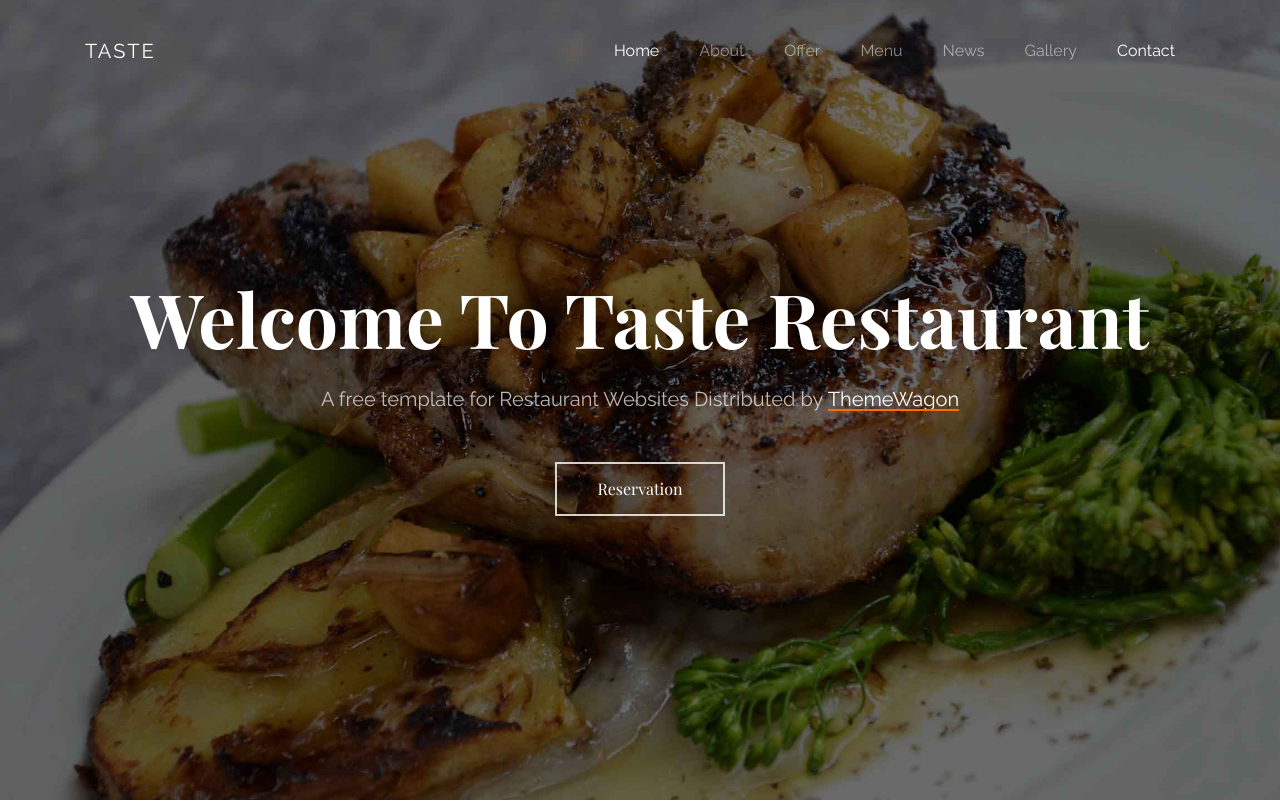
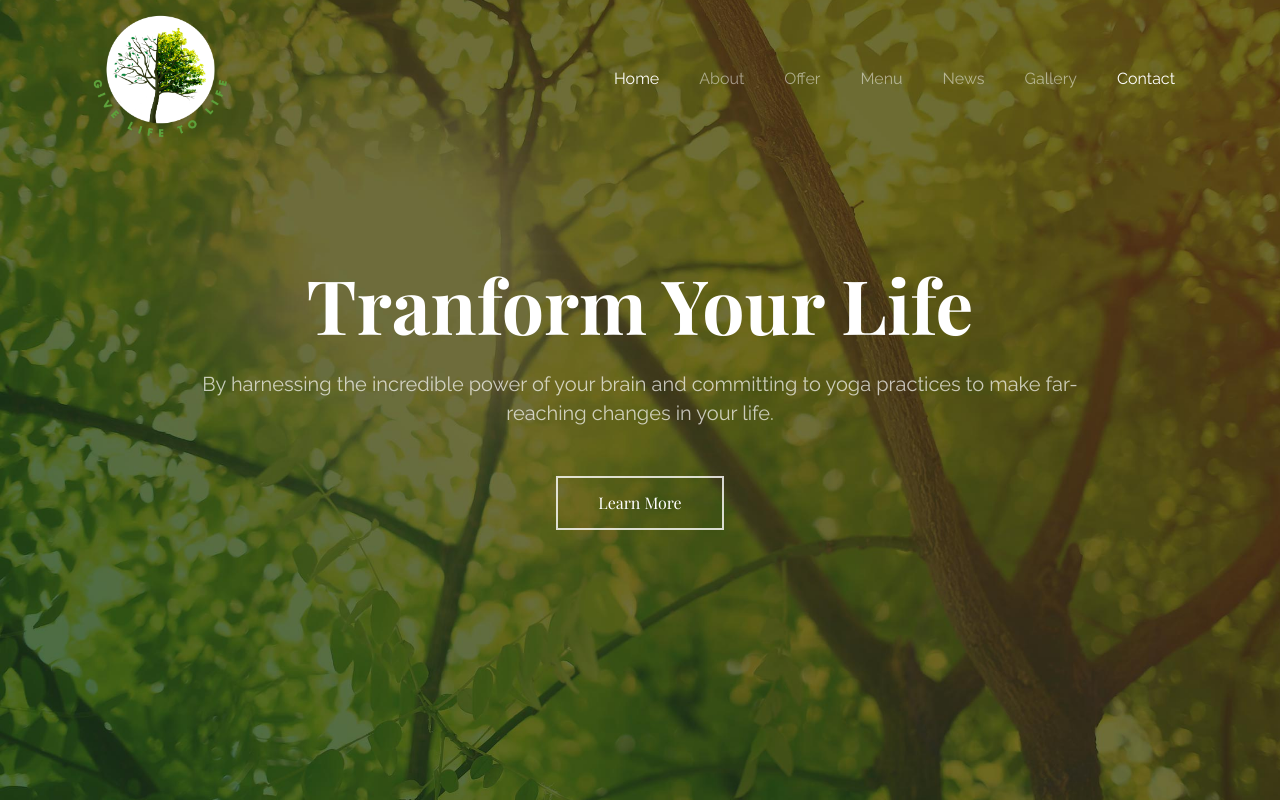
Before and after one commit to akshaykhullar/givelifetolife, a plain HTML site: page index.html in a window 1280 px wide. Shown: the top 802 px of the page. Drawn offline with nearby package versions, Linux system fonts and the light colour scheme; some packages are replaced by stand-ins of ours; no server answers; files whose address does not match are found by name; a web font is replaced by a local one.

Commit message:
Added logo and background

```diff
--- a/css/style.css
+++ b/css/style.css
@@ -125,6 +125,7 @@ h1, h2, h3, h4, h5,
       color: #000; }
 
 .navbar-brand {
+  display: block;
   text-transform: uppercase;
   letter-spacing: .1em; }
 
--- a/index.html
+++ b/index.html
@@ -4,7 +4,7 @@
     <!--
     More Templates Visit ==> Free-Template.co
     -->
-    <title>Taste - Free Bootstrap 4 Template by Free-Template.co</title>
+    <title>Give Life to Life</title>
     <meta charset="utf-8">
     <meta name="viewport" content="width=device-width, initial-scale=1, shrink-to-fit=no">
     <meta name="description" content="Free Template by Free-Template.co" />
@@ -32,7 +32,7 @@
 
     <nav class="navbar navbar-expand-lg navbar-dark ftco_navbar bg-dark ftco-navbar-light" id="ftco-navbar">
       <div class="container">
-        <a class="navbar-brand" href="index.html">Taste</a>
+        <span class="navbar-brand"><img src="images/logo-updated-jan-2018.png" width="150px" height="auto"></span>
         <button class="navbar-toggler" type="button" data-toggle="collapse" data-target="#ftco-nav" aria-controls="ftco-nav" aria-expanded="false" aria-label="Toggle navigation">
           <span class="oi oi-menu"></span> Menu
         </button>
@@ -52,13 +52,14 @@
     </nav>
     <!-- END nav -->
 
-    <section class="ftco-cover" style="background-image: url(images/bg_3.jpg);" id="section-home">
+    <section class="ftco-cover" style="background-image: url(images/bg_green.jpg);" id="section-home">
       <div class="container">
         <div class="row align-items-center justify-content-center text-center ftco-vh-100">
-          <div class="col-md-12">
-            <h1 class="ftco-heading ftco-animate mb-3">Welcome To Taste Restaurant</h1>
-            <h2 class="h5 ftco-subheading mb-5 ftco-animate">A free template for Restaurant Websites Distributed by <a href="https://themewagon.com/" target="_blank">ThemeWagon</a></h2>
-            <p><a href="https://free-template.co/" target="_blank" class="btn btn-outline-white btn-lg ftco-animate" data-toggle="modal" data-target="#reservationModal">Reservation</a></p>
+          <div class="col-md-10">
+            <h1 class="ftco-heading ftco-animate mb-3">Tranform Your Life</h1>
+            <h2 class="h5 ftco-subheading mb-5 ftco-animate">By harnessing the incredible power of your brain and committing to yoga practices to make far-reaching changes in your life.
+            </h2>
+            <p><a href="#section-about" target="_blank" class="btn btn-outline-white btn-lg ftco-animate" data-toggle="modal" data-target="#reservationModal">Learn More</a></p>
           </div>
         </div>
       </div>
@@ -661,12 +662,12 @@
         <div class="modal-content">
           <div class="modal-body">
             <div class="row">
-              <div class="col-lg-4 bg-image" style="background-image: url(images/bg_3.jpg);"></div>
+              <div class="col-lg-4 bg-image" style="background-image: url(images/bg_green.jpg);"></div>
               <div class="col-lg-8 p-5">
                 <button type="button" class="close" data-dismiss="modal" aria-label="Close">
                   <small>CLOSE </small><span aria-hidden="true">&times;</span>
                 </button>
-                <h1 class="mb-4">Reserve A Table</h1>
+                <h1 class="mb-4">Select A Package</h1>
                 <form action="#" method="post">
                   <div class="row">
                     <div class="col-md-6 form-group">
```
Also changed, not shown: images/bg_green.jpg (added), images/logo-updated-jan-2018.png (added).
